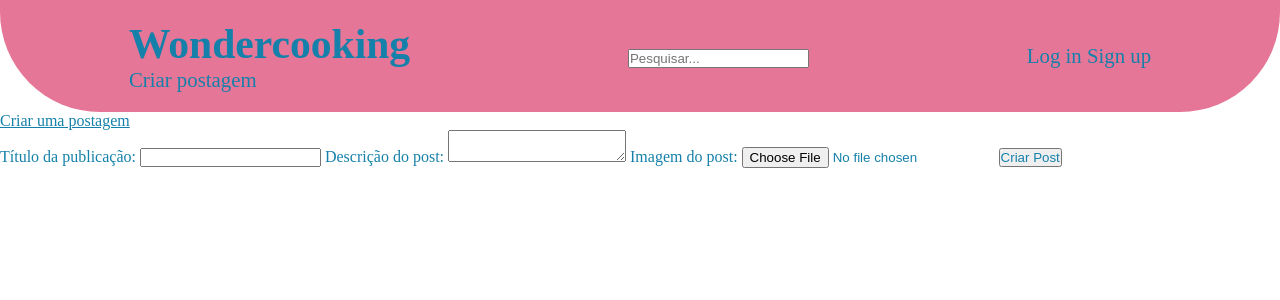
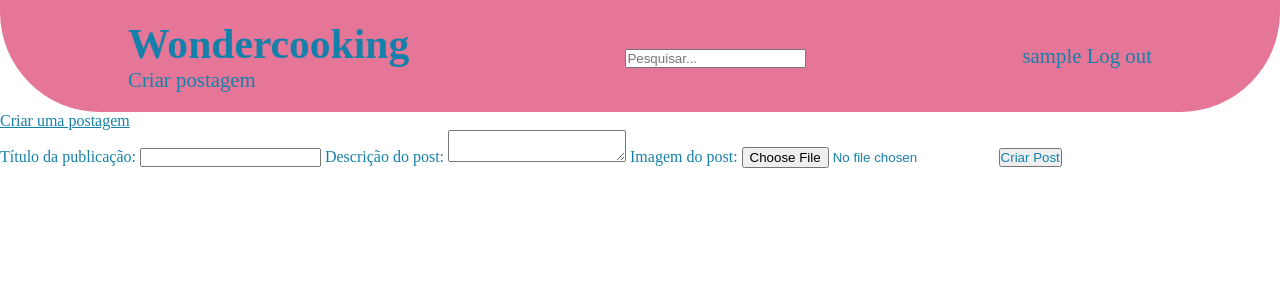
Before and after one commit to AnzinFelipe/Wondercooking, a Django app: page /criar_post/ in a window 1280 px wide. Shown: the top 300 px of the page. Run offline with Django 5.2, Linux system fonts and the light colour scheme; the visitor is signed in with stand-in values (Sample User, id 1).

Commit message:
Edição do base html dependendo do estado do login do usuário

```diff
--- a/postagens/templates/base.html
+++ b/postagens/templates/base.html
@@ -23,8 +23,13 @@
             </li>
             <li>
                 <div class = "signs">
-                    <a href = "{% url 'login' %}">Log in</a>
-                    <a href = "{% url 'registrar' %}">Sign up</a>
+                    {%if user.is_authenticated %}
+                        {{user.username}}
+                        <a href = "{% url 'login' %}">Log out</a>
+                    {%else%}
+                        <a href = "{% url 'login' %}">Log in</a>
+                        <a href = "{% url 'registrar' %}">Sign up</a>
+                    {%endif%}
                 </div>
             </li>
         </ul>
```
Also changed, not shown: 1 other file.
